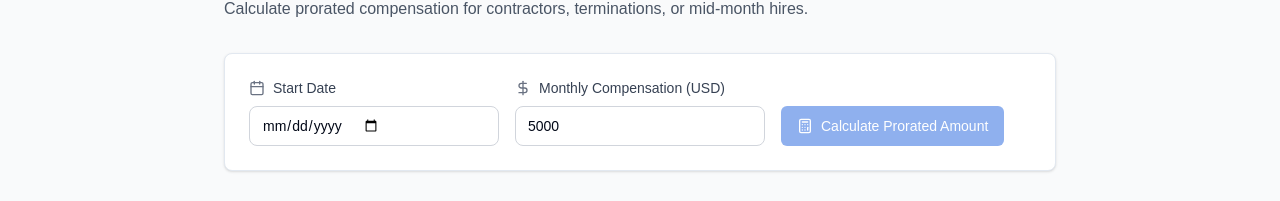
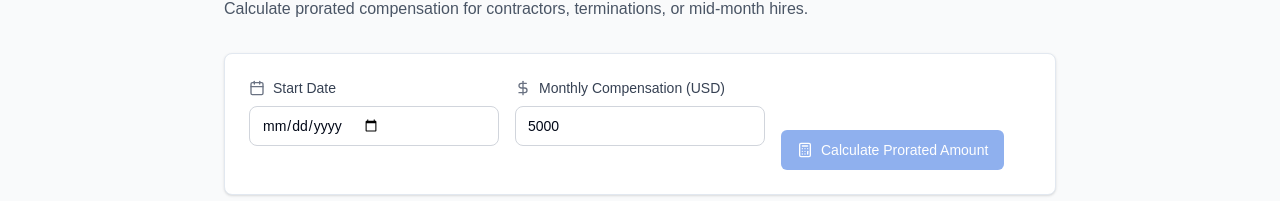
Before and after one commit to TokuEng/customer-help-app, a Next.js app in the folder apps/web/: page /calculators/prorated in a window 1280 px wide. Shown: the part 184-385 px from the top of the page. Built offline with nearby package versions, Linux system fonts and the light colour scheme; no server answers.

Commit message:
fix: Resolve Calculate button alignment issue in Prorated Calculator
- Fix button moving downward when date is selected
- Add consistent height spacing for both input columns
- Ensure 'Formatted' date text doesn't affect button position
- Maintain stable layout regardless of date input state

```diff
--- a/apps/web/app/calculators/prorated/page.tsx
+++ b/apps/web/app/calculators/prorated/page.tsx
@@ -128,11 +128,13 @@ export default function ProratedCalculatorPage() {
                 onChange={(e) => setStartDate(e.target.value)}
                 className="w-full rounded-lg border border-gray-300 px-3 py-2.5 sm:py-2 text-base sm:text-sm focus:outline-none focus:ring-2 focus:ring-primary/20 focus:border-primary transition-all"
               />
-              {startDate && (
-                <p className="text-xs text-gray-500">
-                  Formatted: {formatDate(startDate)}
-                </p>
-              )}
+              <div className="h-4 flex items-center">
+                {startDate && (
+                  <p className="text-xs text-gray-500">
+                    Formatted: {formatDate(startDate)}
+                  </p>
+                )}
+              </div>
             </div>
 
             <div className="space-y-2">
@@ -148,6 +150,7 @@ export default function ProratedCalculatorPage() {
                 className="w-full rounded-lg border border-gray-300 px-3 py-2.5 sm:py-2 text-base sm:text-sm focus:outline-none focus:ring-2 focus:ring-primary/20 focus:border-primary transition-all"
                 placeholder="5000"
               />
+              <div className="h-4"></div>
             </div>
 
             <div className="flex items-end sm:col-span-2 lg:col-span-1">
```
